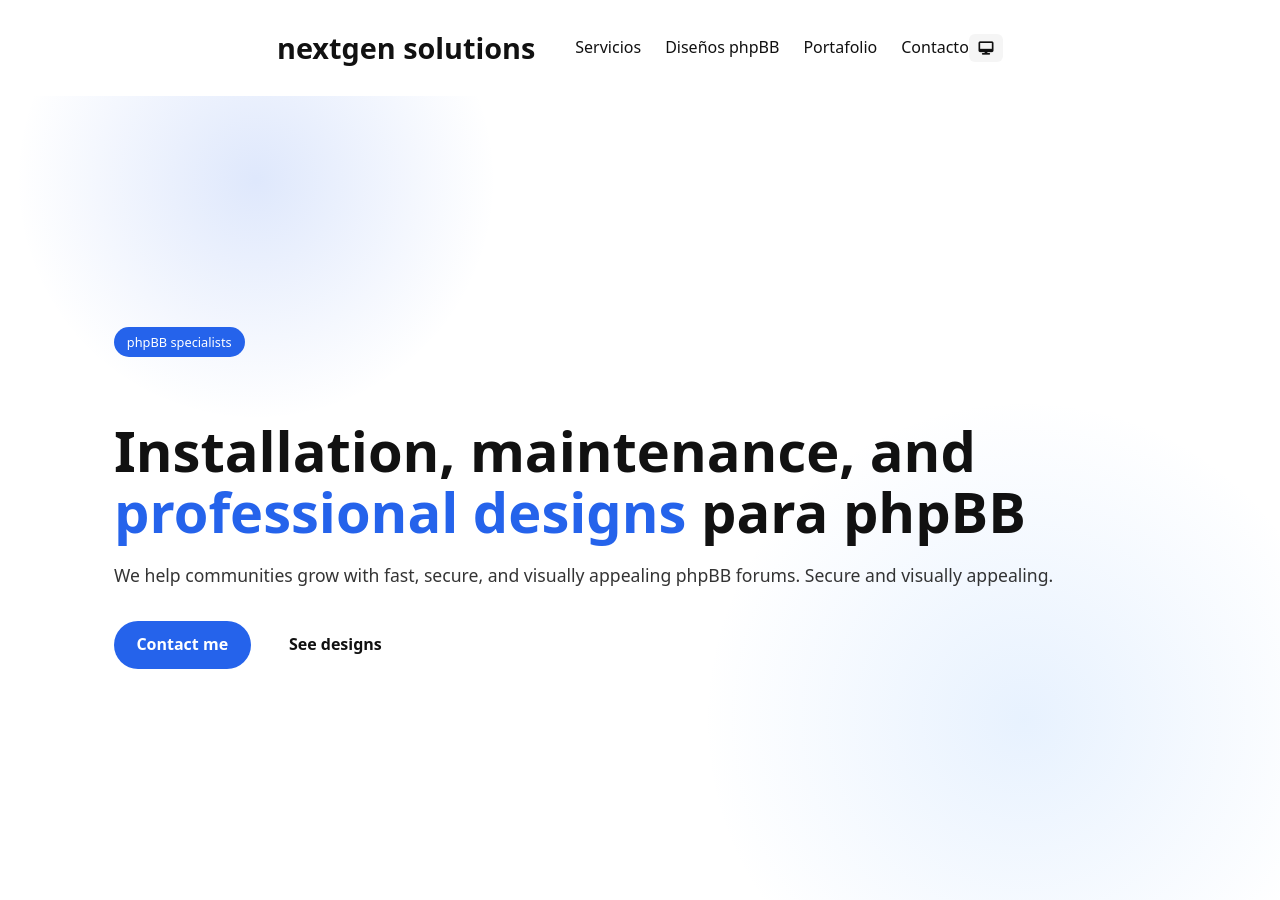
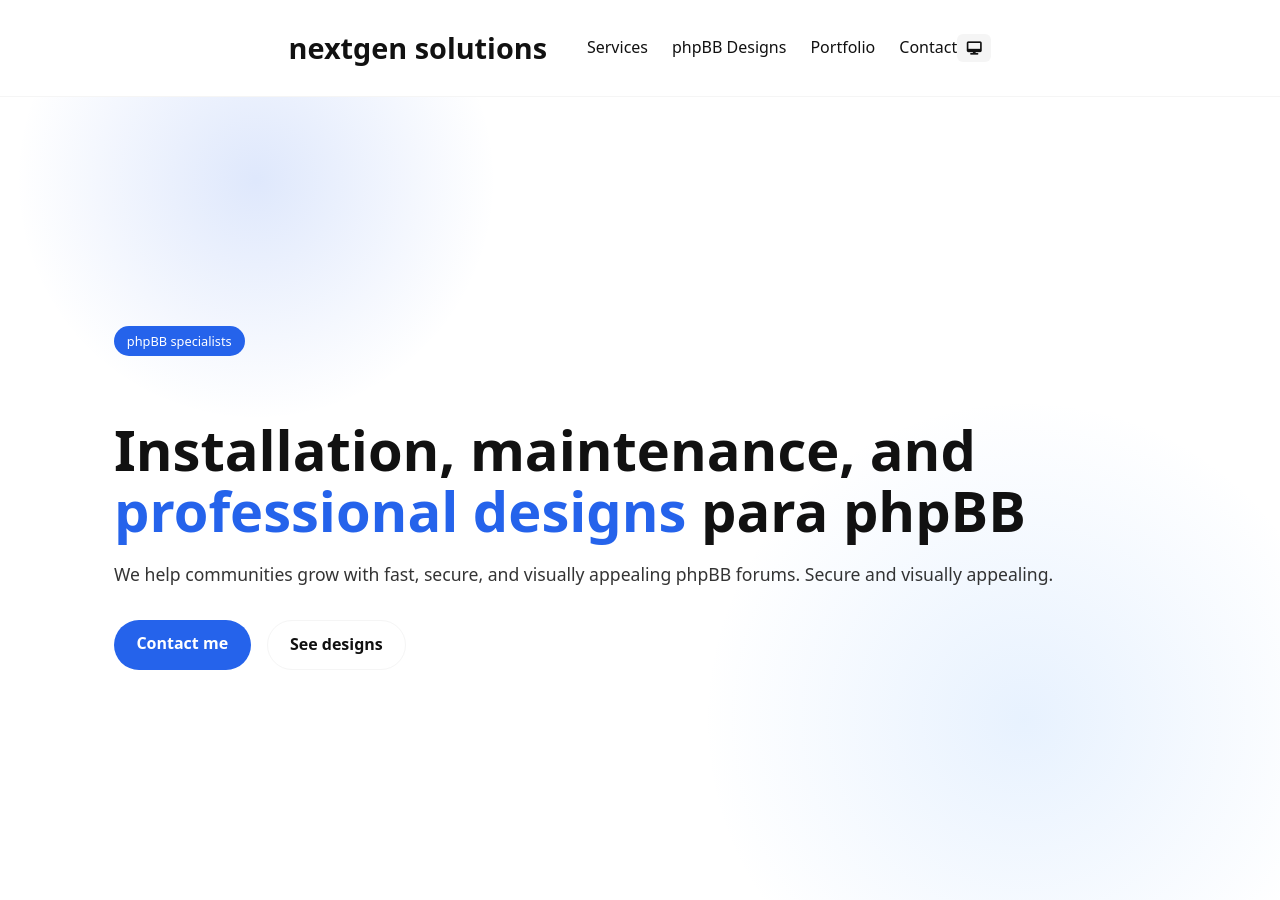
Before and after one commit to nextgen-solutions-gt/nextgen-solutions-gt.github.io, a Jekyll site: the page built from index.md, in a window 1280 px wide and 900 px high. Built offline with Jekyll 4.4.1, drawn with Linux system fonts in a browser that asks for light colours; some of the changed text lies outside the part shown.

Commit message:
New improments and fixed bugs

```diff
--- a/_layouts/default.html
+++ b/_layouts/default.html
@@ -18,10 +18,10 @@
     </div>
 
     <ul class="nav-links">
-      <li><a href="#services">Servicios</a></li>
-      <li><a href="#designs">Diseños phpBB</a></li>
-      <li><a href="#portfolio">Portafolio</a></li>
-      <li><a href="#contact">Contacto</a></li>
+      <li><a href="#services">Services</a></li>
+      <li><a href="#designs">phpBB Designs</a></li>
+      <li><a href="#portfolio">Portfolio</a></li>
+      <li><a href="#contact">Contact</a></li>
     </ul>
 
     <div class="nav-actions">
--- a/assets/css/style.css
+++ b/assets/css/style.css
@@ -5,7 +5,7 @@
   --card: #f5f5f5;
   --primary: #2563eb;
   --accent: var(--primary);
-  --border: --card;
+  --border: var(--card);
 }
 
 [data-theme="dark"] {
```
Also changed, not shown: index.md (+1 -1 lines).
